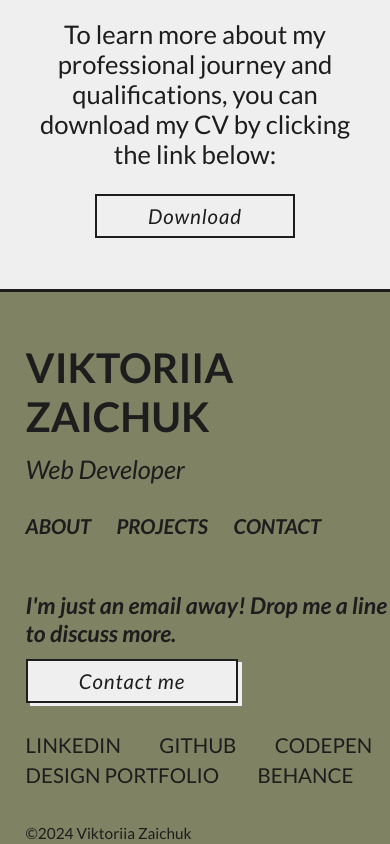
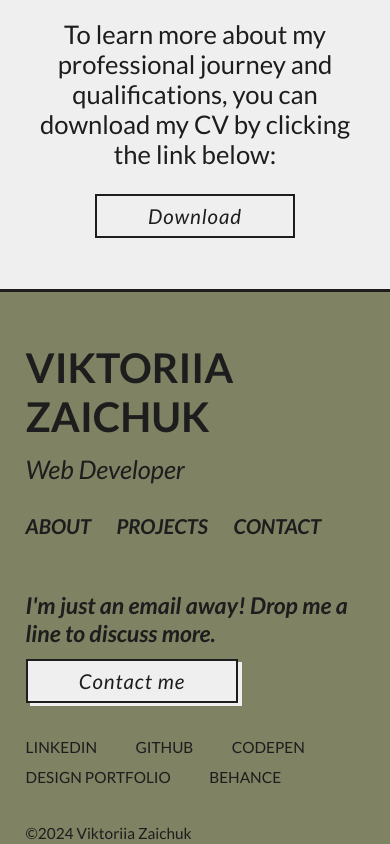
Before and after one commit to ViktoriiaZaichuk/portfolio-dev, a React (Create React App) app: page /about in a window 390 px wide. Shown: the part 4123-4967 px from the top of the page. Built offline with nearby package versions, Linux system fonts and the light colour scheme.

Commit message:
📱 responsive fix.

```diff
--- a/package.json
+++ b/package.json
@@ -10,7 +10,7 @@
     "concurrently": "^8.2.0",
     "gh-pages": "^5.0.0",
     "i18next": "^23.2.11",
-    "node-sass": "^7.0.3",
+    "node-sass": "^9.0.0",
     "nodemon": "^3.0.1",
     "react": "^18.2.0",
     "react-dom": "^18.2.0",
--- a/src/assets/styles/css/index.css
+++ b/src/assets/styles/css/index.css
@@ -342,6 +342,9 @@ a {
         transition: color .3s; }
         .footer--links__social .social-links a:hover {
           color: var(--purple); }
+        @media (max-width: 550px) {
+          .footer--links__social .social-links a {
+            font-size: .6rem; } }
   .footer--legal span {
     font-size: .6rem;
     font-weight: 400; }
--- a/src/assets/styles/sass/layout/_footer.scss
+++ b/src/assets/styles/sass/layout/_footer.scss
@@ -83,6 +83,10 @@
                     &:hover {
                         color: $purple;
                     }
+                    @include screen550 {
+                        font-size: .6rem;
+
+                    }
                 }
             }
         }
```
Also changed, not shown: 1 other file (tests, documents, lock files or other folders).
